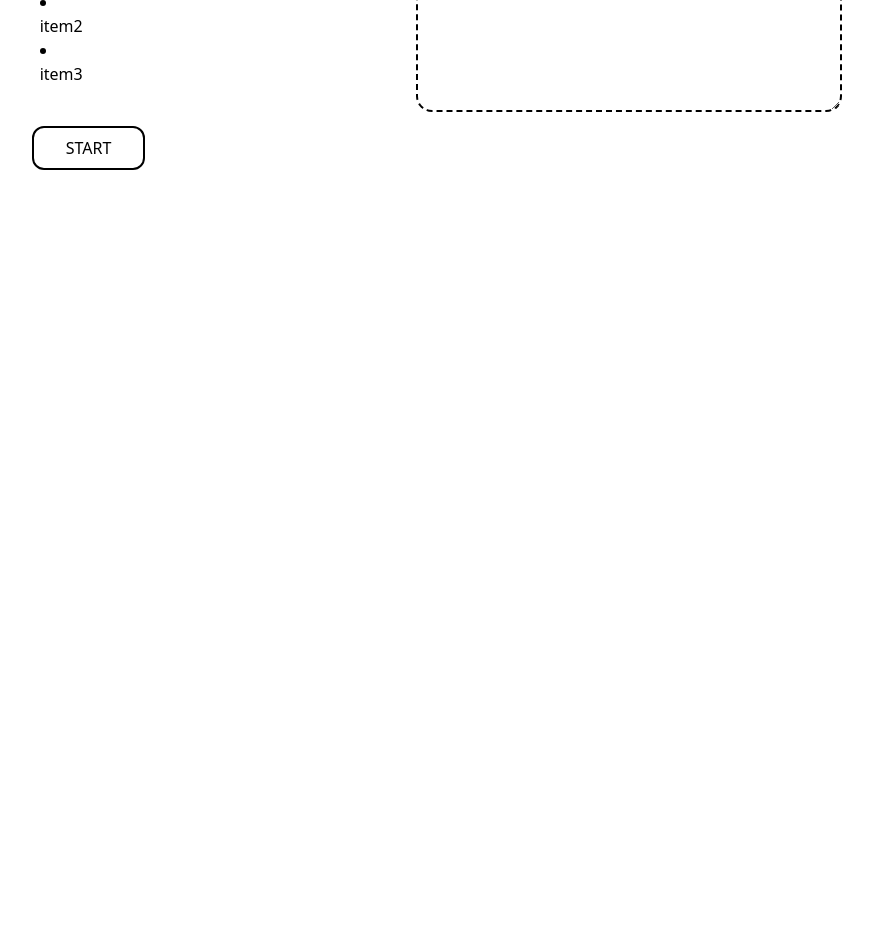
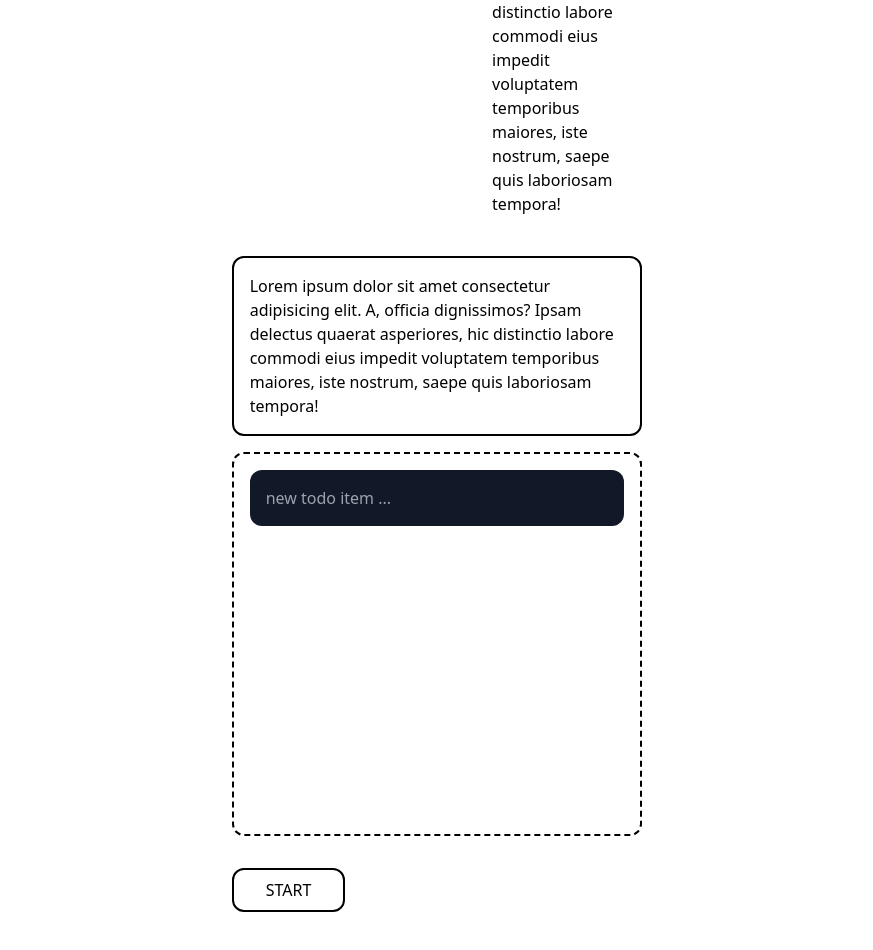
Before and after one commit to commitsovercoffee/lily, a SvelteKit app: page / in a window 1280 px wide. Shown: the part 480-1430 px from the top of the page, without its empty margins (203-1076 px from the left). Before the commit the page ends 800 px from the top, so only its background shows below. Built offline with nearby package versions, Linux system fonts and the light colour scheme.

Commit message:
adds tasks component

```diff
--- a/src/routes/+page.svelte
+++ b/src/routes/+page.svelte
@@ -1,6 +1,7 @@
 <script>
-	import PromptPage from "./components/PromptPage.svelte";
-	import ReflectPage from "./components/ReflectPage.svelte";
+	import PromptPage from "./pages/PromptPage.svelte";
+	import ReflectPage from "./pages/ReflectPage.svelte";
+	import TaskPage from "./pages/TaskPage.svelte";
 	import { page } from "./store.js";
 </script>
 
@@ -8,4 +9,6 @@
 	<PromptPage />
 {:else if $page === 2}
 	<ReflectPage />
+{:else if $page === 3}
+	<TaskPage />
 {/if}
--- a/src/routes/components/Button.svelte
+++ b/src/routes/components/Button.svelte
@@ -3,6 +3,6 @@
 </script>
 
 <button
-	class="m-2 p-2 px-8 border-2 border-black rounded-xl hover:bg-black hover:text-white text-black active:translate-y-1 delay-50 ease-in duration-150"
+	class="my-4 p-2 px-8 border-2 border-black rounded-xl hover:bg-black hover:text-white text-black active:translate-y-1 delay-50 ease-in duration-200"
 	>{label}</button
 >
--- /dev/null
+++ b/src/routes/components/Tasks.svelte
@@ -0,0 +1,56 @@
+<script>
+	import { fly } from "svelte/transition";
+
+	let uid = 1;
+	let tasks = [];
+	let newTask = "";
+
+	function add() {
+		tasks = [{ id: uid++, description: newTask }, ...tasks];
+		newTask = "";
+	}
+
+	function remove(index) {
+		tasks.splice(index, 1);
+		tasks = tasks;
+	}
+</script>
+
+<section
+	class="my-4 p-4 border-2 border-dashed border-black rounded-xl h-full overflow-scroll"
+>
+	<input
+		bind:value={newTask}
+		type="text"
+		placeholder="new todo item ..."
+		on:keydown={(e) => e.key === "Enter" && add()}
+		class="p-4 bg-gray-900 text-gray-50 rounded-xl w-full"
+	/>
+
+	<div class="px-4">
+		{#each tasks as item, index (item.id)}
+			<section
+				class="flex my-4 border-b-gray-400 border-b"
+				in:fly={{ y: -200, duration: 500 }}
+				out:fly={{ x: -200, duration: 500 }}
+			>
+				<span
+					role="button"
+					tabindex="0"
+					on:keydown={(e) =>
+						e.key === "Enter" &&
+						remove(index)}
+					class="p-2 rounded-full my-auto bg-gray-100 text-xs hover:bg-black hover:text-white delay-50 ease-in duration-200"
+					on:click={() => {
+						remove(index);
+					}}
+				>
+					&#10005
+				</span>
+				<p class="m-2 p-2">
+					{item.description}
+				</p>
+			</section>
+		{/each}
+	</div>
+</section>
--- /dev/null
+++ b/src/routes/pages/PromptPage.svelte
@@ -0,0 +1,27 @@
+<script>
+	import Button from "../components/Button.svelte";
+
+	export let title = "A Sassy Title";
+	export let content =
+		"Lorem ipsum dolor sit amet consectetur adipisicing elit. A, officia dignissimos? Ipsam delectus quaerat asperiores, hic distinctio labore commodi eius impedit voluptatem temporibus maiores, iste nostrum, saepe quis laboriosam tempora!";
+	export let src = "./lily.png";
+</script>
+
+<section class="h-screen flex justify-center">
+	<div class="p-2 m-4 flex flex-wrap place-self-center">
+		<img
+			class="object-cover h-60 w-auto"
+			{src}
+			alt="sketch of lily."
+		/>
+		<section class="w-96">
+			<h2 class="p-4 text-4xl font-bold">
+				{title}
+			</h2>
+			<p class="p-4">
+				{content}
+			</p>
+			<Button label="START" />
+		</section>
+	</div>
+</section>
--- a/src/routes/components/ReflectPage.svelte
+++ b/src/routes/pages/ReflectPage.svelte
@@ -1,5 +1,5 @@
 <script>
-	import Button from "./Button.svelte";
+	import Button from "../components/Button.svelte";
 
 	export let title = "A Sassy Title";
 	export let content =
--- a/src/routes/components/PromptPage.svelte
+++ b/src/routes/pages/TaskPage.svelte
@@ -1,14 +1,21 @@
 <script>
-	import Button from "./Button.svelte";
+	import Button from "../components/Button.svelte";
+	import Tasks from "../components/Tasks.svelte";
 
 	export let title = "A Sassy Title";
 	export let content =
 		"Lorem ipsum dolor sit amet consectetur adipisicing elit. A, officia dignissimos? Ipsam delectus quaerat asperiores, hic distinctio labore commodi eius impedit voluptatem temporibus maiores, iste nostrum, saepe quis laboriosam tempora!";
 	export let src = "./lily.png";
+
+	export let items = [
+		{ text: "item1", complete: false },
+		{ text: "item2", complete: false },
+		{ text: "item3", complete: false },
+	];
 </script>
 
-<section class="h-screen flex justify-center">
-	<div class="p-2 m-4 flex flex-wrap place-self-center">
+<section class="mx-auto p-2 my-16 w-4/12">
+	<div class="p-2 m-4 flex justify-evenly place-self-center">
 		<img
 			class="object-cover h-60 w-auto"
 			{src}
@@ -21,7 +28,13 @@
 			<p class="p-4">
 				{content}
 			</p>
-			<Button label="START" />
 		</section>
 	</div>
+	<p class="p-4 border-2 border-black rounded-xl">
+		{content}
+	</p>
+	<div class="h-96 my-4">
+		<Tasks />
+	</div>
+	<Button label="START" />
 </section>
--- a/src/routes/store.js
+++ b/src/routes/store.js
@@ -1,3 +1,3 @@
 import { writable } from "svelte/store";
 
-export const page = writable(2);
+export const page = writable(3);
```
